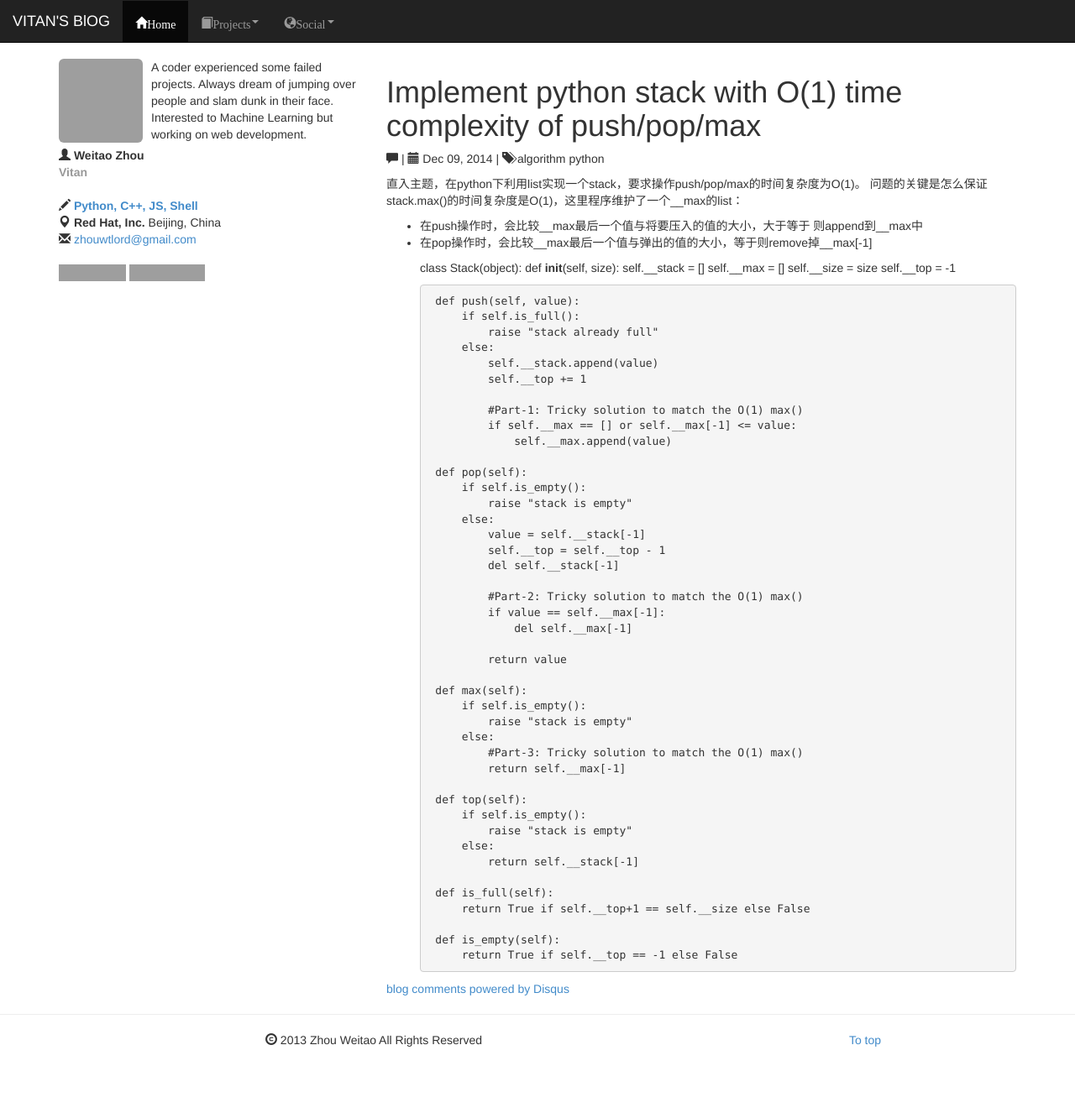
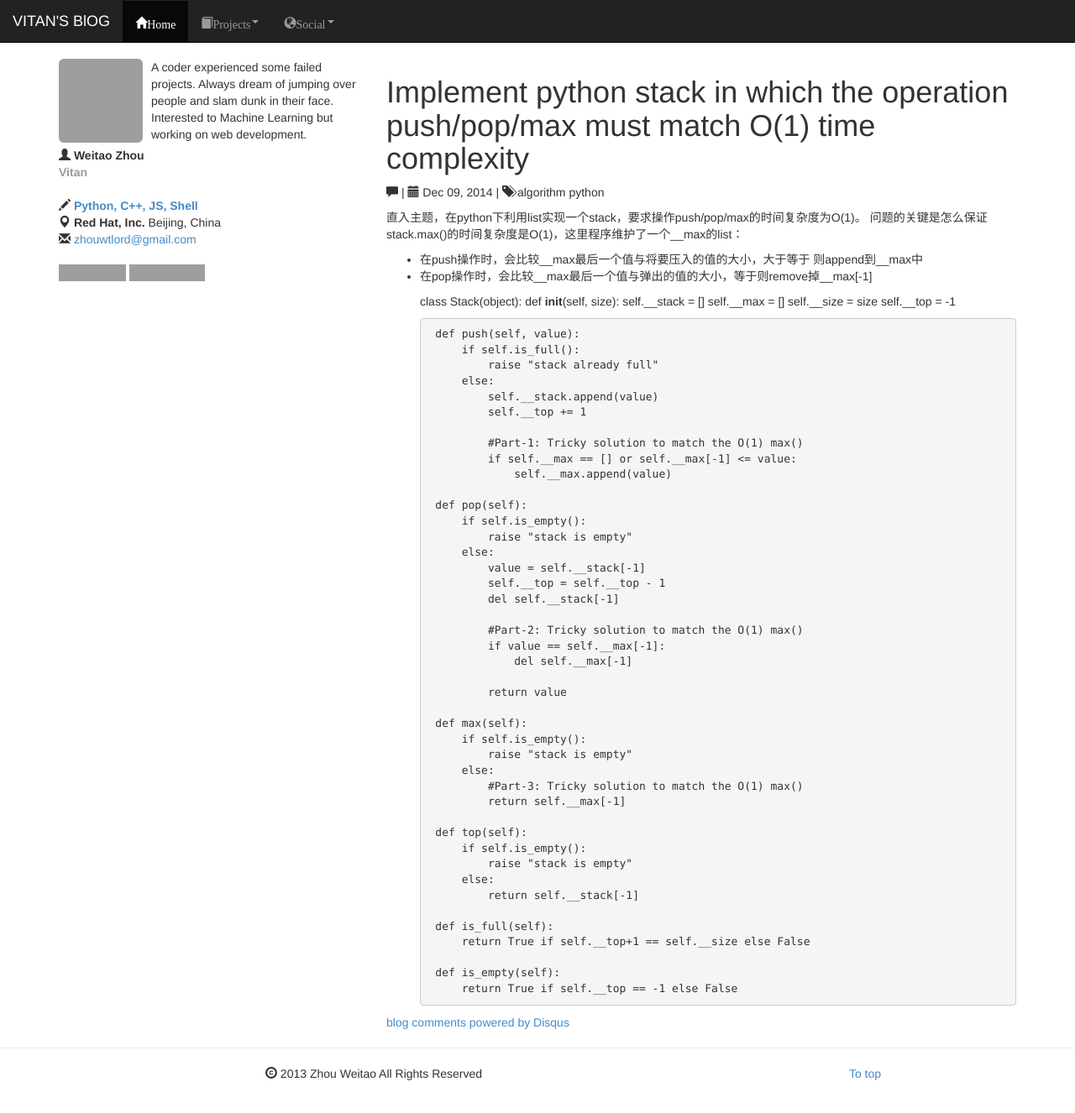
Before and after one commit to vitan/vitan.github.io, a Jekyll site: the page built from _posts/2014-12-09-implement_stack_using_list_in_python.md, in a window 1280 px wide and 1329 px high. Shown: the top 1326 px of the window at 84% size. Built offline with Jekyll 4.4.1, drawn with Linux system fonts in a browser that asks for light colours; Markdown is read by kramdown in place of the engine named in the settings; comment, search, counter and statistics services are not loaded; grey boxes are pictures that could not be loaded.

Commit message:
Update 2014-12-09-implement_stack_using_list_in_python.md

```diff
--- a/_posts/2014-12-09-implement_stack_using_list_in_python.md
+++ b/_posts/2014-12-09-implement_stack_using_list_in_python.md
@@ -1,12 +1,13 @@
 ---
 layout: post
-title: Implement python stack with O(1) time complexity of push/pop/max
+title: Implement python stack in which the operation push/pop/max must match O(1) time complexity
 tags: algorithm python
 categories: algorithm python
 ---
 
 直入主题，在python下利用list实现一个stack，要求操作push/pop/max的时间复杂度为O(1)。
 问题的关键是怎么保证stack.max()的时间复杂度是O(1)，这里程序维护了一个__max的list：
+
  - 在push操作时，会比较__max最后一个值与将要压入的值的大小，大于等于 则append到__max中
  - 在pop操作时，会比较__max最后一个值与弹出的值的大小，等于则remove掉__max[-1]
 
```
